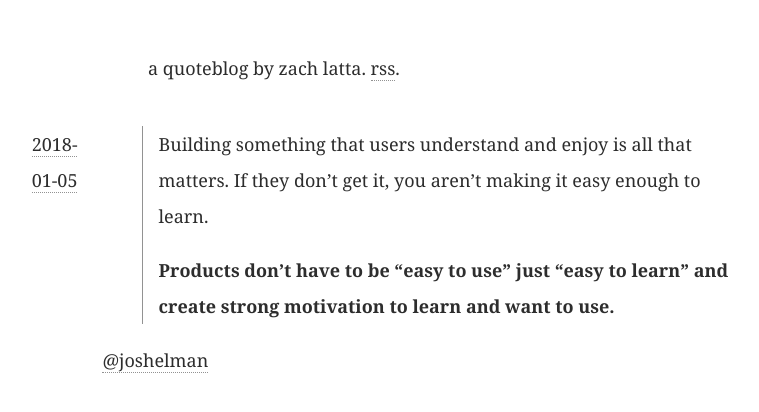
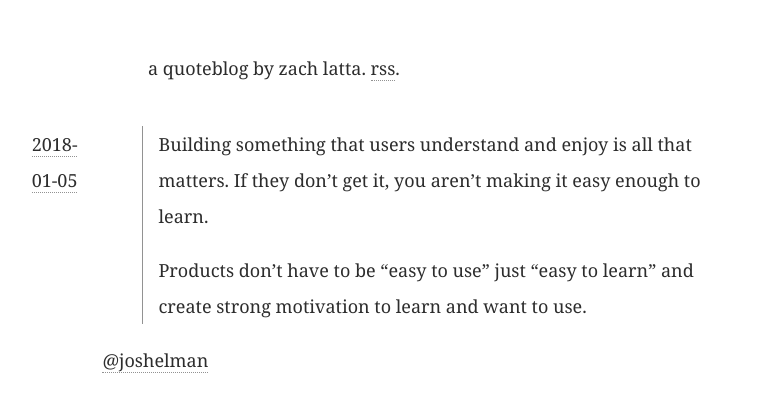
Before and after one commit to zachlatta/zachlatta.com, a Jekyll site: the page built from quotes/_posts/2018-01-05-josh-elman-product-advice.md, in a window 1280 px wide. Shown: the top 412 px of the page, without its empty margins (217-976 px from the left). Built offline with Jekyll 4.4.1, drawn with Linux system fonts in a browser that asks for light colours.

Commit message:
Unbold text

```diff
--- a/quotes/_posts/2018-01-05-josh-elman-product-advice.md
+++ b/quotes/_posts/2018-01-05-josh-elman-product-advice.md
@@ -6,6 +6,6 @@ tags: product
 
 > Building something that users understand and enjoy is all that matters. If they don't get it, you aren't making it easy enough to learn.
 >
-> **Products don't have to be "easy to use" just "easy to learn" and create strong motivation to learn and want to use.**
+> Products don't have to be "easy to use" just "easy to learn" and create strong motivation to learn and want to use.
 
 [@joshelman](https://twitter.com/joshelman/status/766663584159903745)
```
